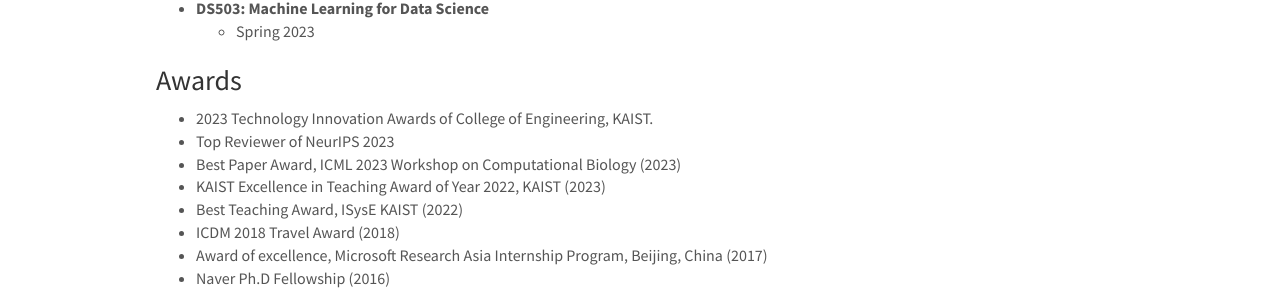
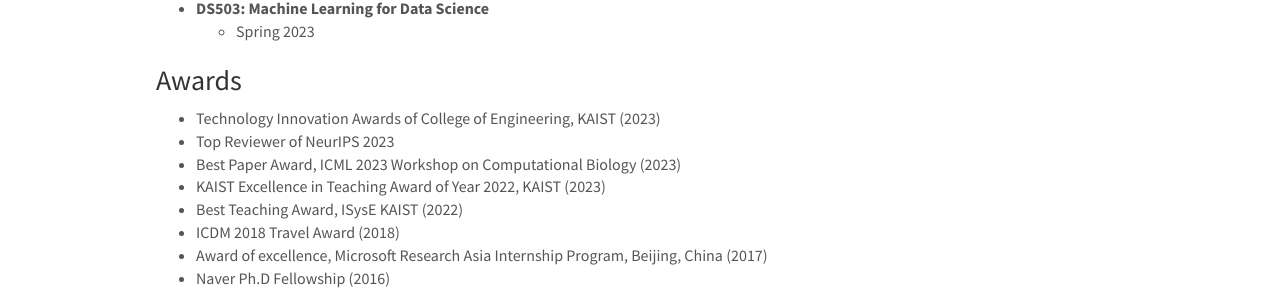
Before and after one commit to kaist-dsail/kaist-dsail.github.io, a Jekyll site: the page built from _pages/professor.md, in a window 1280 px wide and 900 px high, scrolled down 1719 px. Shown: the part 152-445 px from the top of the window. Built offline with Jekyll 4.4.1, drawn with Linux system fonts in a browser that asks for light colours; nearby versions of some CDN libraries.

```diff
--- a/_pages/professor.md
+++ b/_pages/professor.md
@@ -117,7 +117,7 @@ permalink: /professor/
   + Spring 2023
 
 ### Awards
-- 2023 Technology Innovation Awards of College of Engineering, KAIST.
+- Technology Innovation Awards of College of Engineering, KAIST (2023)
 - Top Reviewer of NeurIPS 2023
 - Best Paper Award, ICML 2023 Workshop on Computational Biology (2023)
 - KAIST Excellence in Teaching Award of Year 2022, KAIST (2023)
```
